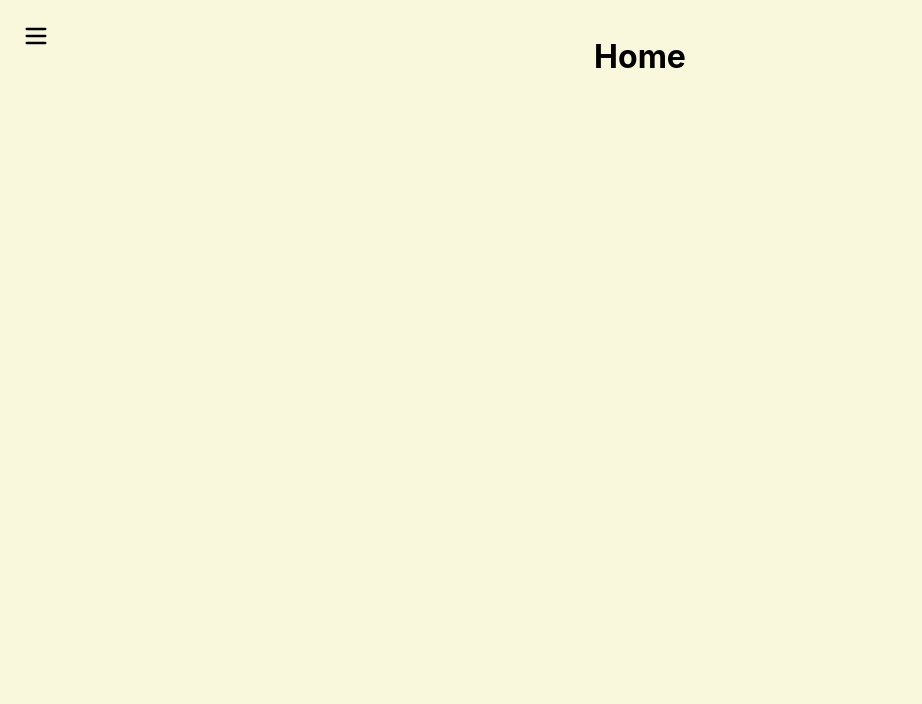
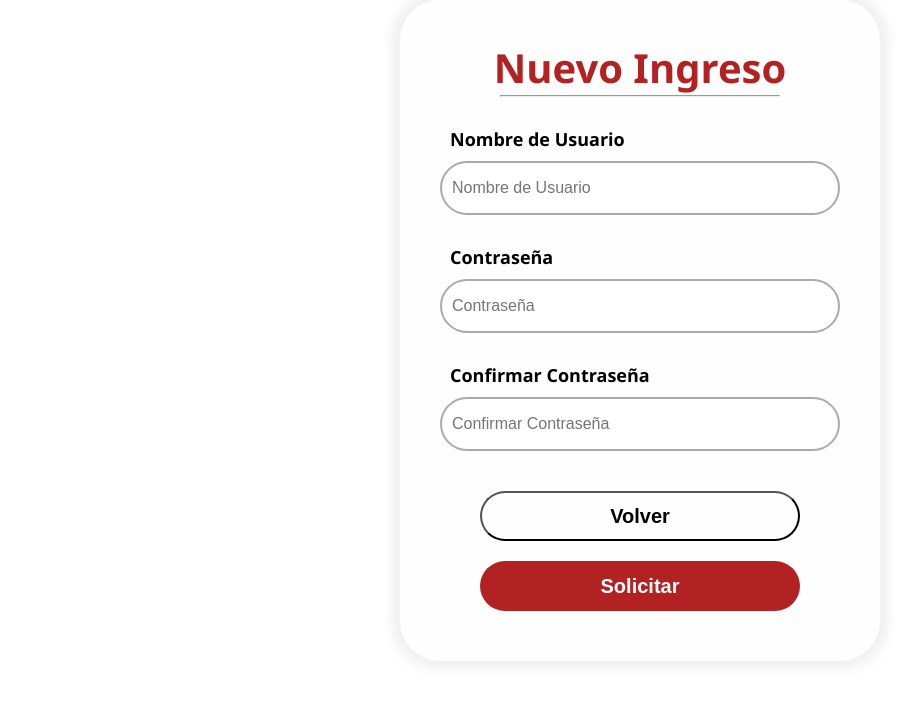
Before and after one commit to DanielRamirez404/Asia-Bar-Restaurant-Net, a React (Create React App) app in the folder app/: page /solicitud-de-cuenta in a window 1280 px wide. Before the commit this address led to /. Shown: the top 704 px of the page, without its empty margins (0-922 px from the left). Built offline with nearby package versions, Linux system fonts and the light colour scheme.

Commit message:
Añadidos formularios de solicitud

```diff
--- a/app/src/pages/login.js
+++ b/app/src/pages/login.js
@@ -1,6 +1,8 @@
 import FormPage from './reusables/form-page';
 import { RequiredInputBox } from './reusables/form-page';
 import './reusables/styles.css'
+import { Link } from 'react-router-dom';
+import { PagePaths } from '../pagination/paths';
 
 function Login() {
   return (
@@ -9,7 +11,16 @@ function Login() {
             <RequiredInputBox title={ "Nombre de Usuario" } />
             <RequiredInputBox title={ "Contraseña" } />
 
-            <button className='submit-button' type='submit'>Acceder</button>
+            <Link to={ PagePaths['Home'] } >
+               <button className='submit-button' type='submit'>Acceder</button>
+            </Link>
+
+            <Link to={ PagePaths['SignUp'] }>
+                <p className='hyperlink'>Solicitar nueva cuenta</p>
+            </Link>
+            <Link to={ PagePaths['PasswordChange'] }>
+                <p className='hyperlink'>Solicitar nueva contraseña</p>
+            </Link>
         </>
     )} />
   );
--- /dev/null
+++ b/app/src/pages/request.js
@@ -0,0 +1,25 @@
+import FormPage from './reusables/form-page';
+import { RequiredInputBox } from './reusables/form-page';
+import { Link } from 'react-router-dom';
+import './reusables/styles.css'
+import { PagePaths } from '../pagination/paths';
+
+function Request({title}) {
+  return (
+    <FormPage title={ title } content= {(
+        <>
+            <RequiredInputBox title={ "Nombre de Usuario" } />
+            <RequiredInputBox title={ "Contraseña" } />
+            <RequiredInputBox title={ "Confirmar Contraseña" } />
+
+            <Link to={ PagePaths['Login'] } >
+                <button className='go-back-button'>Volver</button>
+            </Link>
+
+            <button className='submit-button' type='submit'>Solicitar</button>
+        </>
+    )} />
+  );
+}
+
+export default Request;
--- a/app/src/pages/reusables/constants.css
+++ b/app/src/pages/reusables/constants.css
@@ -8,6 +8,8 @@
     --scrollbar-background-hue: #8884;
     --shadow-hue: #9992;
     --white-hue: #fefefe;
+    --black-hue: #000000;
+    --blue-hyperlink-hue: #13407c;
 }
 
 ::-webkit-scrollbar{
--- a/app/src/pages/reusables/styles.css
+++ b/app/src/pages/reusables/styles.css
@@ -1,7 +1,6 @@
 .submit-button {
     width: 80%;
     height: 50px;
-    margin: 20px 0;
     cursor: pointer;
 
     border-radius: 30px;
@@ -13,3 +12,23 @@
     font-size: 20px;
     font-weight: bold;
 }
+
+.go-back-button {
+    width: 80%;
+    height: 50px;
+    cursor: pointer;
+
+    border-radius: 30px;
+    border-color: var(--black-hue);
+    background: none;
+
+    font-size: 20px;
+    font-weight: bold;
+}
+
+.hyperlink {
+    color: var(--blue-hyperlink-hue);
+    margin: 5px 0px;
+    text-decoration: underline;
+    text-align: left;
+}
--- a/app/src/pagination/page.js
+++ b/app/src/pagination/page.js
@@ -6,6 +6,7 @@ import { DashboardPageOrder, PagePaths } from "./paths";
 import Home from "../pages/home";
 import Login from '../pages/login'
 import Pedido from "../pages/PatallaPedido/Pedido";
+import Request from "../pages/request";
 
 class Page {
     constructor(path, component, title = null, roles = AllRoles) {
@@ -20,6 +21,8 @@ export const PageList = [
     new Page(PagePaths['Home'], <Home />, "Menú default"),
     new Page(PagePaths['Login'], <Login/>,"Login"),
     new Page(PagePaths['Pedido'], <Pedido/>,"ventanaPedido"),
+    new Page(PagePaths['SignUp'], <Request title="Nuevo Ingreso" />, "Nuevo Ingreso"),
+    new Page(PagePaths['PasswordChange'], <Request title="Nueva Contraseña" />, "Cambio de Contraseña"),
 ];
 
 export const DashboardPageList = PageList
--- a/app/src/pagination/paths.js
+++ b/app/src/pagination/paths.js
@@ -1,8 +1,10 @@
 export const PagePaths = {
     'Home': '/',
     'Example': '/link-de-ejemplo',
-    'Login':'/login',
-    'Pedido':'/Pedido'
+    'Login': '/login',
+    'Pedido': '/Pedido',
+    'SignUp': '/solicitud-de-cuenta',
+    'PasswordChange': '/cambio-de-contraseña',
 };
 
 export const DashboardPageOrder = [ PagePaths['Home'] ];
```
